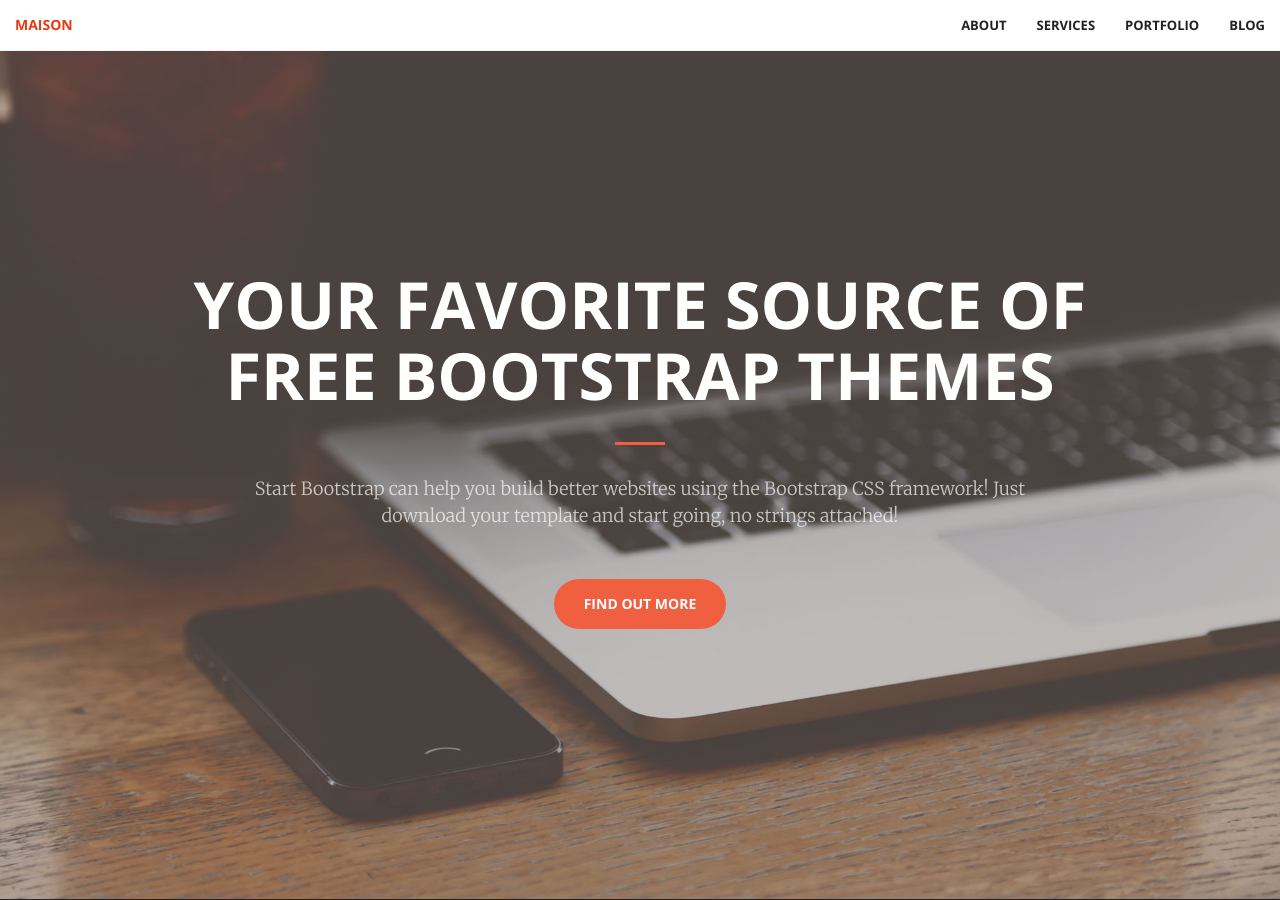
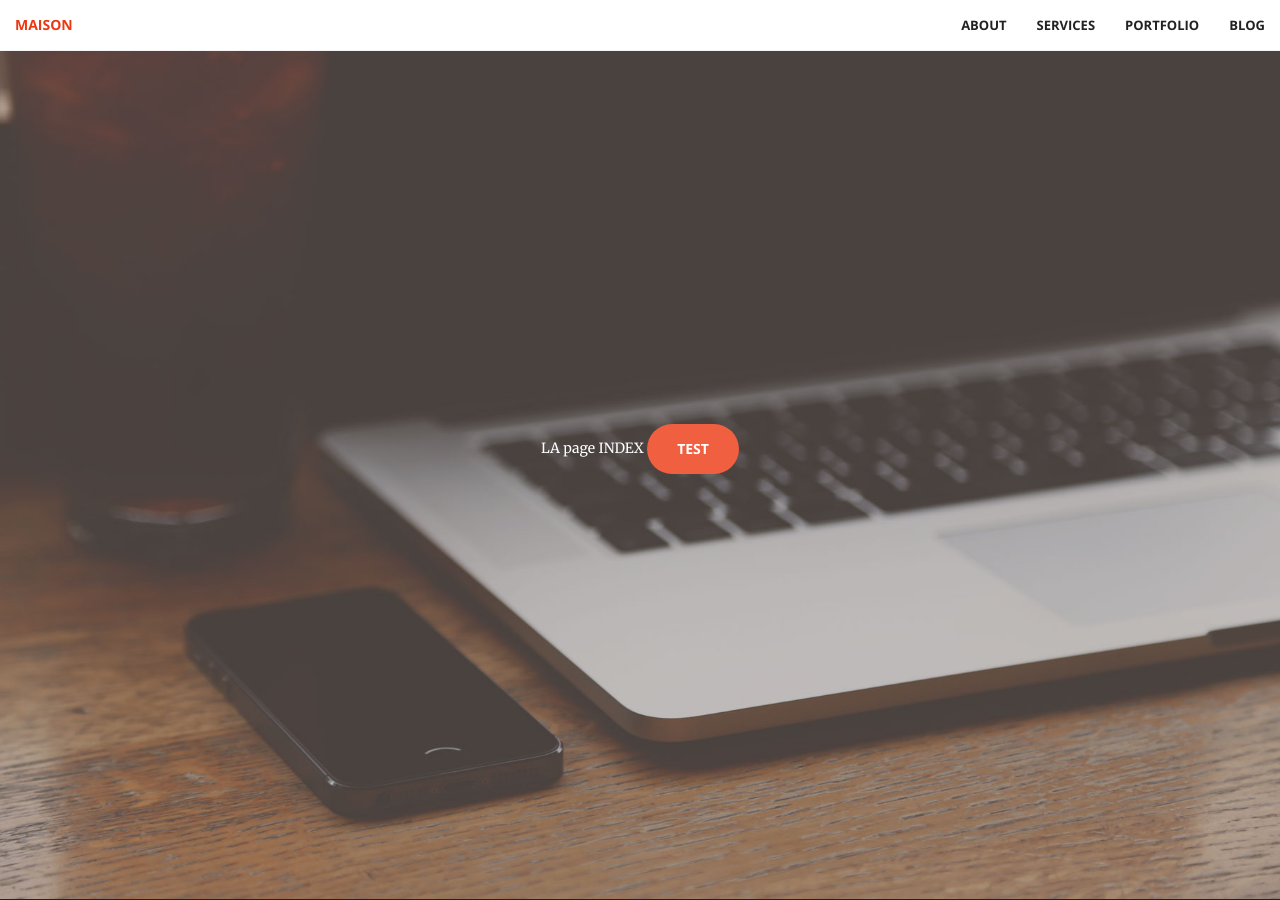
Before and after one commit to daily-frenchy/open, a Jekyll site: the page built from index.html, in a window 1280 px wide and 900 px high, scrolled down 303 px. Built offline with Jekyll 4.4.1, drawn with Linux system fonts in a browser that asks for light colours; some of the changed text lies outside the part shown.

Commit message:
Update index.html

```diff
--- a/index.html
+++ b/index.html
@@ -1,22 +1,20 @@
 ---
 layout: page
-title: Home Page
+title: Maison en carton
 ---
 <header>
 	<div class="header-content">
 		<div class="header-content-inner">
-			<h1>Your Favorite Source of Free Bootstrap Themes</h1>
-			<hr>
-			<p>Start Bootstrap can help you build better websites using the Bootstrap CSS framework! Just download your template and start going, no strings attached!</p>
-			<a href="./about.html" class="btn btn-primary btn-xl page-scroll">Find Out More</a>
+			LA page INDEX
+			<a href="./about.html" class="btn btn-primary btn-xl page-scroll">Test</a>
 		</div>
 	</div>
 </header>
 <aside class="bg-dark">
 	<div class="container text-center">
 		<div class="call-to-action">
-			<h2>Free Download at Start Bootstrap!</h2>
-			<a href="./services.html" class="btn btn-default btn-xl wow tada">Download Now!</a>
+			<h2>LA page INDEX</h2>
+			<a href="./services.html" class="btn btn-default btn-xl wow tada">test 2</a>
 		</div>
 	</div>
 </aside>
```
